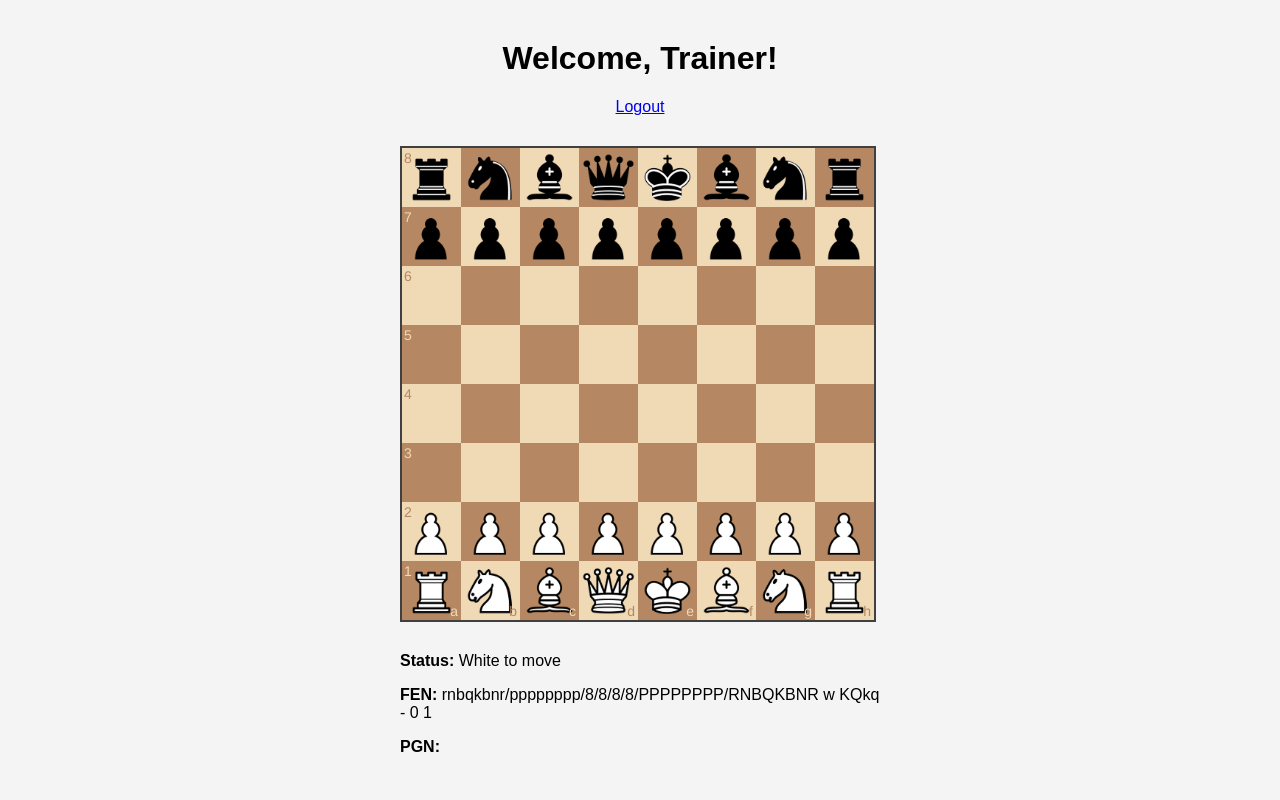
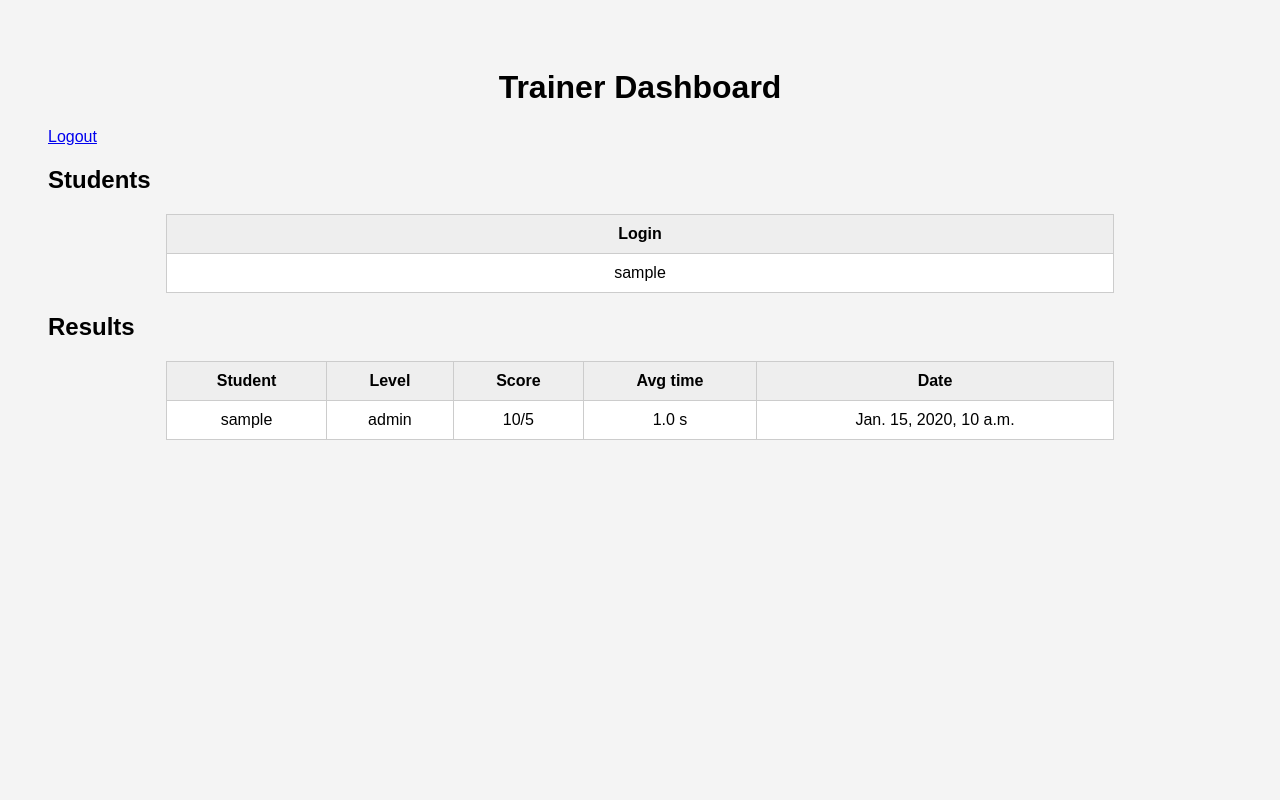
Before and after one commit to Dewaszmi/ChessMasters, a Django app: page /trainer/ in a window 1280 px wide. Run offline with Django 5.2, Linux system fonts and the light colour scheme; tables that the repository leaves empty hold one stand-in row (values such as "Sample post").

Commit message:
trainer sees student logins and results in the dashboard

```diff
--- a/chess_project/chess_app/templates/trainer_dashboard.html
+++ b/chess_project/chess_app/templates/trainer_dashboard.html
@@ -3,103 +3,57 @@
 <html lang="pl">
 <head>
   <meta charset="utf-8">
-  <title>Trainer – Szachownica</title>
-  <link rel="stylesheet" href="{% static 'chess_app/lib/chessboard.css' %}">
+  <title>Trainer Dashboard</title>
+
   <style>
-    body{font-family:Arial;text-align:center;margin:40px;background:#f4f4f4}
-    #board{width:480px;max-width:95vw;margin:30px auto}
+    body { font-family: Arial; background:#f4f4f4; padding:40px; }
+    table { width: 80%; margin:auto; border-collapse:collapse; background:white; }
+    th, td { padding:10px; border:1px solid #ccc; text-align:center; }
+    th { background:#eee; }
+    h1 { text-align:center; }
   </style>
 </head>
 <body>
-  <h1>Welcome, Trainer!</h1>
-  <a href="{% url 'logout' %}">Logout</a>
 
-  <div id="board"></div>
-  <div id="board"></div>
-    <div style="max-width:480px;margin:20px auto;text-align:left;">
-    <p><strong>Status:</strong> <span id="status"></span></p>
-    <p><strong>FEN:</strong> <span id="fen"></span></p>
-    <p><strong>PGN:</strong> <span id="pgn"></span></p>
-  </div>
+<h1>Trainer Dashboard</h1>
+<a href="{% url 'logout' %}">Logout</a>
 
-  <script src="{% static 'chess_app/lib/jquery-3.7.1.min.js' %}"></script>
-  <script src="{% static 'chess_app/lib/chess.min.js' %}"></script>
-  <script src="{% static 'chess_app/lib/chessboard.js' %}"></script>
+<h2>Students</h2>
+<table>
+  <tr>
+    <th>Login</th>
+  </tr>
+  {% for s in students %}
+  <tr>
+    <td>{{ s.username }}</td>
+  </tr>
+  {% empty %}
+  <tr><td colspan="2">No students found.</td></tr>
+  {% endfor %}
+</table>
 
+<h2>Results</h2>
+<table>
+  <tr>
+    <th>Student</th>
+    <th>Level</th>
+    <th>Score</th>
+    <th>Avg time</th>
+    <th>Date</th>
+  </tr>
 
-
-  <script>
-  function pieceTheme(piece) {
-    return "{% static 'chess_app/img/chesspieces/wikipedia/' %}" + piece + ".png";
-  }
-
-  var board = null;
-  var game = new Chess();
-  var $status = $('#status');
-  var $fen = $('#fen');
-  var $pgn = $('#pgn');
-
-  function onDragStart (source, piece, position, orientation) {
-    if (game.game_over()) return false;
-
-    if ((game.turn() === 'w' && piece.search(/^b/) !== -1) ||
-        (game.turn() === 'b' && piece.search(/^w/) !== -1)) {
-      return false;
-    }
-  }
-
-  function onDrop (source, target) {
-    var move = game.move({
-      from: source,
-      to: target,
-      promotion: 'q' // na razie zawsze hetman
-    });
-
-    if (move === null) return 'snapback';
-
-    updateStatus();
-  }
-
-  function onSnapEnd () {
-    board.position(game.fen());
-  }
-
-  function updateStatus () {
-    var status = '';
-
-    var moveColor = game.turn() === 'w' ? 'White' : 'Black';
-
-    if (game.in_checkmate()) {
-      status = 'Game over, ' + moveColor + ' is in checkmate.';
-    } else if (game.in_draw()) {
-      status = 'Game over, drawn position';
-    } else {
-      status = moveColor + ' to move';
-      if (game.in_check()) {
-        status += ', ' + moveColor + ' is in check';
-      }
-    }
-
-    $status.html(status);
-    $fen.html(game.fen());
-    $pgn.html(game.pgn());
-  }
-
-  $(function () {
-    board = Chessboard('board', {
-      draggable: true,
-      position: 'start',
-      pieceTheme: pieceTheme,
-      onDragStart: onDragStart,
-      onDrop: onDrop,
-      onSnapEnd: onSnapEnd
-    });
-
-    $(window).on('resize', board.resize);
-
-    updateStatus();
-  });
-</script>
+  {% for r in results %}
+  <tr>
+    <td>{{ r.user.username }}</td>
+    <td>{{ r.level }}</td>
+    <td>{{ r.score }}/5</td>
+    <td>{{ r.avg_time }} s</td>
+    <td>{{ r.created_at }}</td>
+  </tr>
+  {% empty %}
+  <tr><td colspan="5">No results found.</td></tr>
+  {% endfor %}
+</table>
 
 </body>
 </html>
--- a/chess_project/chess_app/views.py
+++ b/chess_project/chess_app/views.py
@@ -5,17 +5,14 @@ import os
 from django.conf import settings
 from django.contrib.auth import authenticate, login, logout
 from django.contrib.auth.models import User
+from django.db.models import Avg, Count
+from django.http import JsonResponse
 from django.shortcuts import redirect, render
+from django.utils import timezone
+from django.views.decorators.csrf import csrf_exempt
 
 from .forms import LoginForm, RegisterForm
-from .models import Profile
-from .models import Task
-
-from django.db.models import Avg, Count
-from django.utils import timezone
-from django.views.decorators.csrf import csrf_exempt
-from django.http import JsonResponse
-from .models import TaskResult
+from .models import Profile, Task, TaskResult
 
 
 def login_view(request):
@@ -40,12 +37,21 @@ def logout_view(request):
 
 
 def student_dashboard(request):
-    tasks_from_db = list(Task.objects.all().values('id', 'fen', 'correct_move', 'level'))
+    tasks_from_db = list(Task.objects.all().values("id", "fen", "correct_move", "level"))
 
     return render(request, "student_dashboard.html", {"positions_json": json.dumps(tasks_from_db)})
 
+
 def trainer_dashboard(request):
-    return render(request, "trainer_dashboard.html")
+    # Pobieramy wszystkich studentów i ich wyniki
+    students = User.objects.filter(profile__role="student").select_related("profile").all()
+
+    # Pobieramy wyniki wszystkich studentów
+    results = TaskResult.objects.select_related("user").order_by("-created_at")
+
+    context = {"students": students, "results": results}
+
+    return render(request, "trainer_dashboard.html", context)
 
 
 def dashboard(request):
@@ -73,6 +79,7 @@ from django.http import JsonResponse
 
 from .models import TaskResult
 
+
 @csrf_exempt
 def save_result(request):
     if request.method == "POST" and request.user.is_authenticated:
@@ -93,7 +100,7 @@ def results_view(request):
     if not request.user.is_authenticated:
         return redirect("login")
 
-    all_results = TaskResult.objects.filter(user=request.user).order_by('-created_at')
+    all_results = TaskResult.objects.filter(user=request.user).order_by("-created_at")
 
     if not all_results.exists():
         return render(request, "results.html", {"no_data": True})
@@ -101,26 +108,24 @@ def results_view(request):
     latest_result = all_results.first()
 
     total_stats = all_results.aggregate(
-        total_games=Count('id'),
-        avg_score=Avg('score'),
-        avg_time=Avg('avg_time')
+        total_games=Count("id"), avg_score=Avg("score"), avg_time=Avg("avg_time")
     )
 
     now = timezone.now()
     month_results = all_results.filter(created_at__year=now.year, created_at__month=now.month)
-    month_avg = month_results.aggregate(avg_score=Avg('score'))['avg_score'] or 0
+    month_avg = month_results.aggregate(avg_score=Avg("score"))["avg_score"] or 0
 
-    global_avg = total_stats['avg_score'] or 0
+    global_avg = total_stats["avg_score"] or 0
     progress = month_avg - global_avg
 
     context = {
         "latest": latest_result,
-        "total_games": total_stats['total_games'],
+        "total_games": total_stats["total_games"],
         "avg_score": round(global_avg, 2),
-        "avg_time": round(total_stats['avg_time'], 1),
+        "avg_time": round(total_stats["avg_time"], 1),
         "month_avg": round(month_avg, 2),
         "progress": round(progress, 2),
-        "is_positive": progress >= 0
+        "is_positive": progress >= 0,
     }
 
     return render(request, "results.html", context)
```
